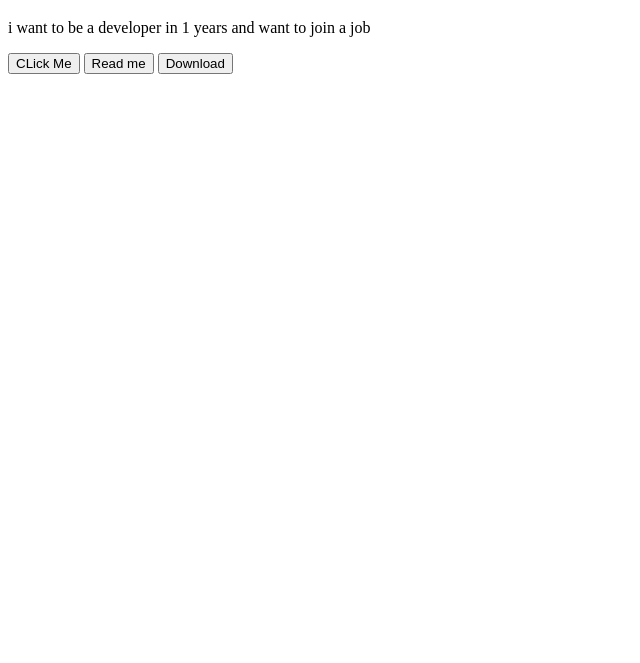
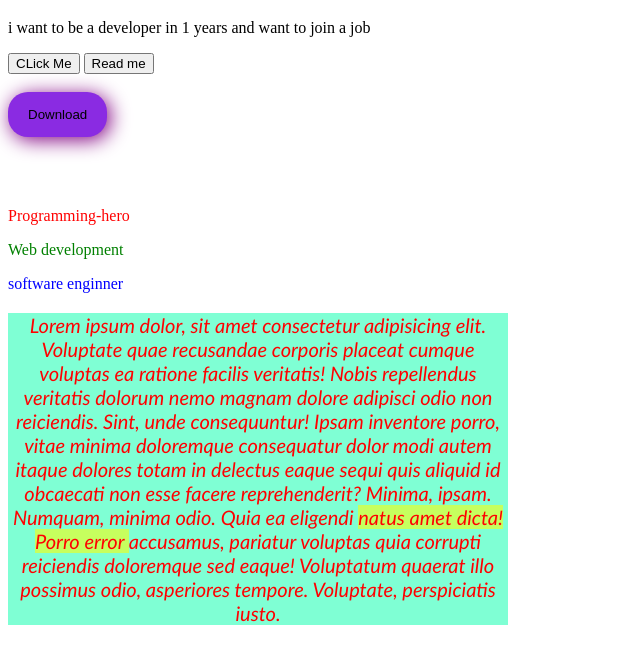
Before and after one commit to sahriar280/my-first-repo, a plain HTML site: page index.html in a window 1280 px wide. Shown: the part 61-724 px from the top of the page, without its empty margins (0-640 px from the left). Drawn offline with Linux system fonts and the light colour scheme.

Commit message:
i have done some practices(CSS)

```diff
--- a/index.html
+++ b/index.html
@@ -2,23 +2,38 @@
 <html lang="en">
 
 <head>
-    <meta charset="UTF-8">
-    <meta name="viewport" content="width=device-width, initial-scale=1.0">
+    <meta charset="UTF-8" />
+    <meta name="viewport" content="width=device-width, initial-scale=1.0" />
     <title>Document</title>
+    <link rel="stylesheet" href="/style.css" />
+    <style>
+        #dev {
+            color: green;
+        }
+    </style>
 </head>
 
 <body>
-
     <h1>This is my First e-commerce web-site</h1>
 
-    <p>i want to be a developer in 1 years and want to join a job </p>
+    <p>i want to be a developer in 1 years and want to join a job</p>
     <button>CLick Me</button>
     <button>Read me</button>
-    <button>Download</button>
+    <br /><br />
+    <button id="download-button">Download</button><br /><br /><br /><br />
+
+    <p style="color: red">Programming-hero</p>
+    <p id="dev">Web development</p>
+    <p id="soft">software enginner</p>
 
 
+    <header>
+        <p id="para">Lorem ipsum dolor, sit amet consectetur adipisicing elit. Voluptate quae recusandae corporis placeat cumque voluptas ea ratione facilis veritatis! Nobis repellendus veritatis dolorum nemo magnam dolore adipisci odio non reiciendis.
+        Sint, unde consequuntur! Ipsam inventore porro, vitae minima doloremque consequatur dolor modi autem itaque dolores totam in delectus eaque sequi quis aliquid id obcaecati non esse facere reprehenderit? Minima, ipsam.
+        Numquam, minima odio. Quia ea eligendi <span id="span_">natus amet dicta! Porro error </span>accusamus, pariatur voluptas quia corrupti reiciendis doloremque sed eaque! Voluptatum quaerat illo possimus odio, asperiores tempore. Voluptate, perspiciatis iusto.</p>
 
 
+    </header>
 </body>
 
 </html>
--- /dev/null
+++ b/style.css
@@ -0,0 +1,35 @@
+#download-button{
+
+    color:black;
+    background-color: blueviolet;
+    border-radius: 20px;
+    padding: 15px 20px;
+    box-shadow: 3px 3px 20px purple;
+    border: none;
+}
+
+#soft {
+
+
+    color: blue;
+
+}
+
+#para {
+
+    width: 500px;
+    background-color: aquamarine;
+
+color: red;
+text-align: center;
+font-family:'Gill Sans', 'Gill Sans MT', Calibri, 'Trebuchet MS', sans-serif;
+font-style: oblique;
+font-size:20px;
+
+}
+
+#span_ {
+
+    background-color: rgba(255, 255, 0, 0.554);
+
+}
```
